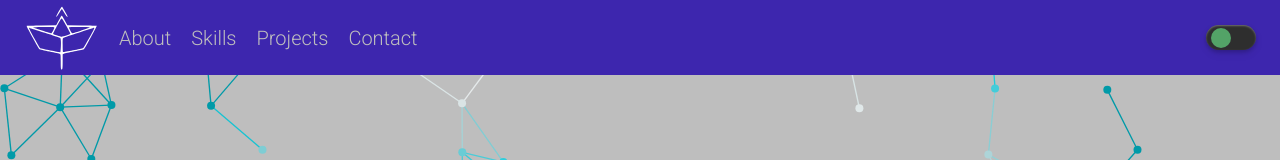
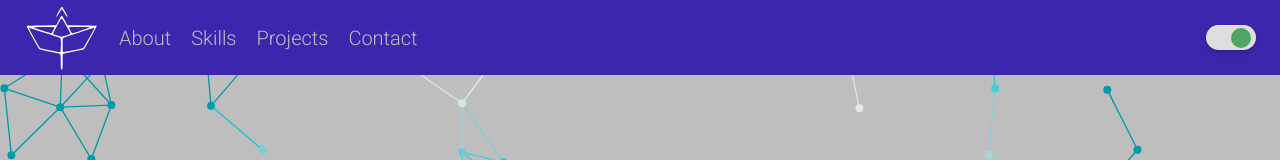
Before and after one commit to glass-ships/homepage, a React (Vite) app: page / in a window 1280 px wide. Shown: the top 160 px of the page. Built offline with nearby package versions, Linux system fonts and the light colour scheme.

Commit message:
fix toggle button

```diff
--- a/src/components/ui/ThemeToggle.tsx
+++ b/src/components/ui/ThemeToggle.tsx
@@ -1,16 +1,20 @@
+import { useEffect, useRef } from "react";
 import "./ThemeToggle.scss";
 
 export default function ThemeToggle() {
+  const checkboxRef = useRef<HTMLInputElement>(null);
+
+  useEffect(() => {
     // Get initial theme from user preference or default to dark
     const prefersLight = window.matchMedia("(prefers-color-scheme: light)").matches;
     const initialTheme = localStorage.getItem("theme") || (prefersLight ? "light" : "dark");
     document.body.classList.add(initialTheme);
 
     // Set checkbox state based on initial theme
-  const checkbox = document.getElementById("switch") as HTMLInputElement | null;
-  if (checkbox) {
-    checkbox.checked = initialTheme === "light";
+    if (checkboxRef.current) {
+      checkboxRef.current.checked = initialTheme === "light";
     }
+  }, []);
 
   // Toggle theme function
   function toggleTheme() {
@@ -18,11 +22,12 @@ export default function ThemeToggle() {
     const newTheme = currentTheme === "light" ? "dark" : "light";
     document.body.classList.remove(currentTheme);
     document.body.classList.add(newTheme);
+    localStorage.setItem("theme", newTheme);
   }
 
   return (
     <>
-      <input type="checkbox" id="switch" name="theme_switch" onClick={toggleTheme} />
+      <input type="checkbox" id="switch" ref={checkboxRef} onClick={toggleTheme} />
       <label htmlFor="switch">Toggle</label>
     </>
   );
```
Lines whose indentation alone changed are shown as unchanged.
